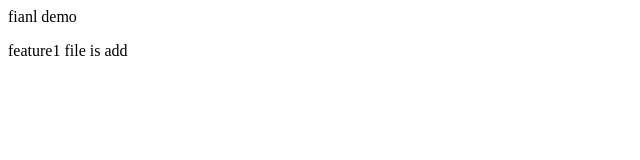
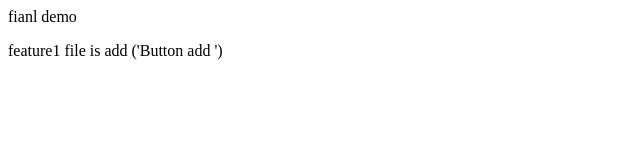
Before and after one commit to sahar33pk/finagitdemo, a plain HTML site: page index.html in a window 1280 px wide. Shown: the full height of the page, 0-640 px from the left. Drawn offline with Linux system fonts and the light colour scheme.

Commit message:
button add

```diff
--- a/index.html
+++ b/index.html
@@ -1,2 +1,2 @@
 <p>fianl demo</p>
-<p>feature1 file is add</p>
+<p>feature1 file is add ('Button add ')</p>
```
